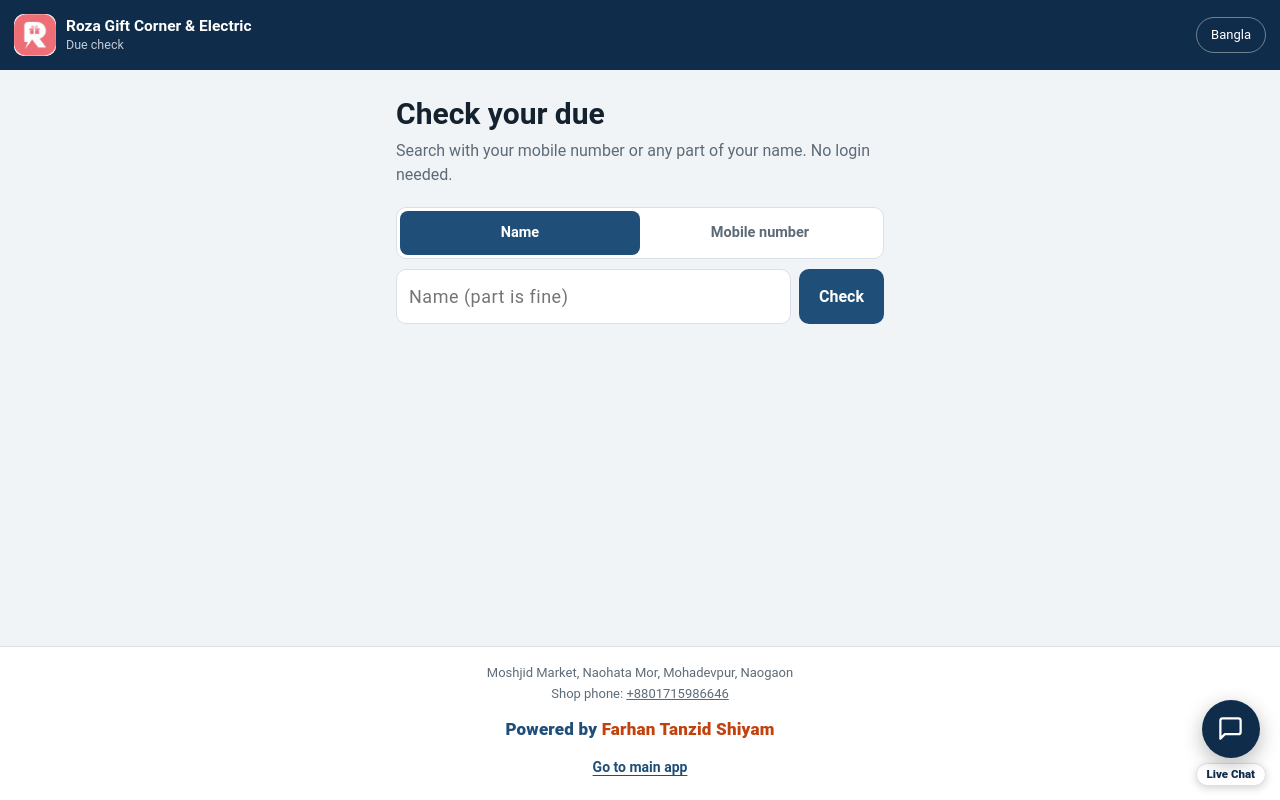
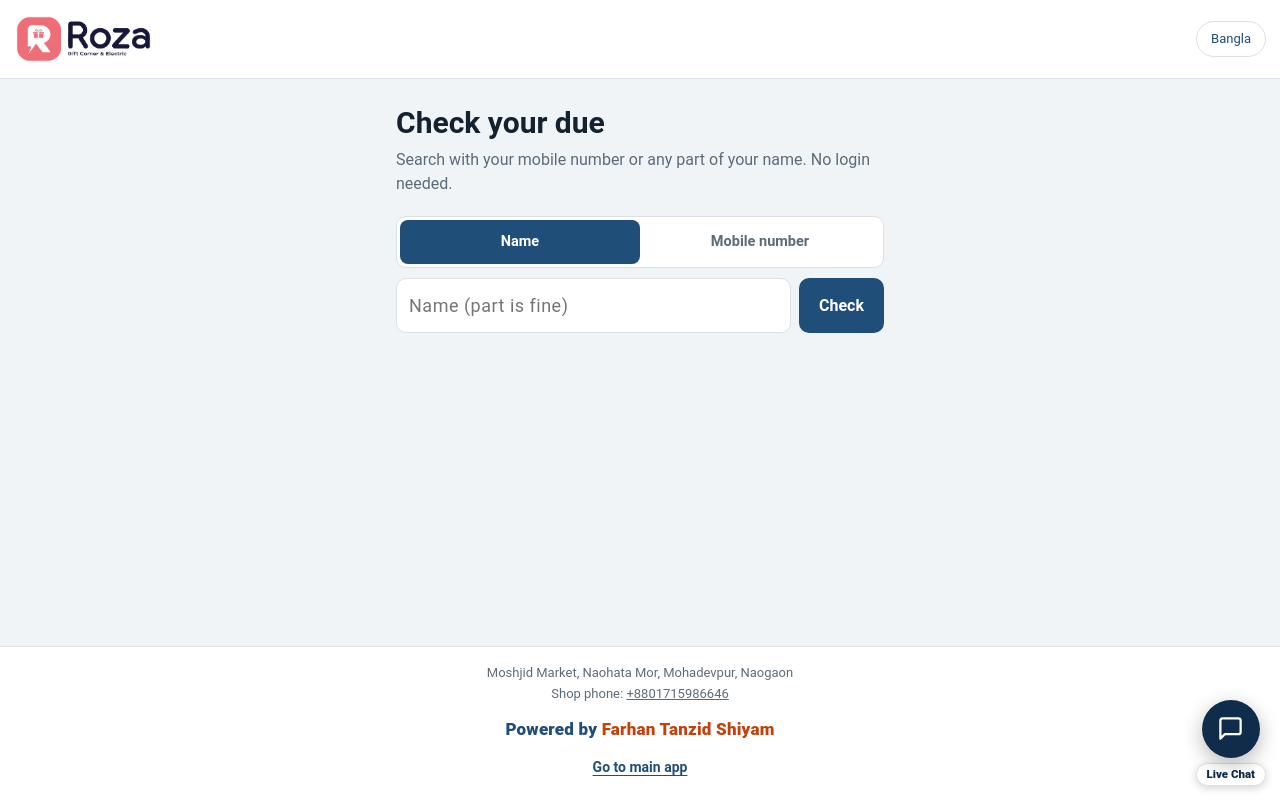
Before and after one commit to farhanshiyam/due-checker, a plain HTML site: page index.html in a window 1280 px wide. Drawn offline with Linux system fonts and the light colour scheme; no server answers; a web font is replaced by a local one.

Commit message:
Update index.html

```diff
--- a/index.html
+++ b/index.html
@@ -9,7 +9,8 @@
 <link rel="apple-touch-icon" href="roza-icon.png">
 <meta name="color-scheme" content="light dark">
 <title>Check your due – Roza Gift Corner &amp; Electric</title>
-<meta name="theme-color" content="#0f2d4a">
+<meta name="theme-color" content="#ffffff" media="(prefers-color-scheme: light)">
+<meta name="theme-color" content="#16202a" media="(prefers-color-scheme: dark)">
 <style>
   /* Shared Bangla font: Noto Sans Bengali, served from the main app's fonts folder (same domain) */
   @font-face{font-family:'Noto Sans Bengali';font-style:normal;font-weight:100 900;font-display:swap;src:url('/sites/fonts/noto-sans-bengali-bengali-wght-normal.woff2') format('woff2');unicode-range:U+0951-0952,U+0964-0965,U+0980-09FE,U+1CD0,U+1CD2,U+1CD5-1CD6,U+1CD8,U+1CE1,U+1CEA,U+1CED,U+1CF2,U+1CF5-1CF7,U+200C-200D,U+20B9,U+25CC,U+A8F1}
@@ -33,11 +34,17 @@
     padding:14px max(14px,env(safe-area-inset-right,0px)) 14px max(14px,env(safe-area-inset-left,0px));padding-top:calc(14px + env(safe-area-inset-top,0px))}
   header>div:not(.logo){min-width:0;flex:1 1 auto}
   .logo{width:42px;height:42px;border-radius:10px;background:#fff;color:#0f2d4a;display:grid;place-items:center;font-weight:800;font-size:11.5px;line-height:1;letter-spacing:.2px;white-space:nowrap;overflow:hidden;flex:none}
-  .logo{position:relative}.logo>img{position:absolute;inset:0;width:100%;height:100%;object-fit:cover;background:#fff;border-radius:inherit}
+  .logo{position:relative}.logo>img{position:absolute;inset:0;width:100%;height:100%;object-fit:contain}
+  header{background:var(--paper);color:var(--ink);border-bottom:1px solid var(--line)}
+  .brand{display:flex;align-items:center;min-width:0}
+  .brand img{display:block;height:50px;width:auto;max-width:100%;object-fit:contain;background:#fff;border-radius:10px}
+  .brand .bt{display:none}.brand.nologo img{display:none}.brand.nologo .bt{display:block}
+  @media (prefers-color-scheme:dark){.brand img{box-sizing:content-box;height:38px;padding:4px 10px}}
   header b{display:block;font-size:15.5px;line-height:1.3}
-  header small{display:block;opacity:.75;font-size:12.5px;line-height:1.4}
+  header small{display:block;color:var(--muted);opacity:1;font-size:12.5px;line-height:1.4}
   .lang{margin-left:auto;flex:none;white-space:nowrap;min-height:36px;border:1px solid rgba(255,255,255,.4);background:transparent;color:#fff;border-radius:999px;padding:6px 14px;font:inherit;font-size:13px;cursor:pointer;touch-action:manipulation}
   .lang:hover{background:rgba(255,255,255,.14)}
+  .lang{border-color:var(--line);color:var(--navy)}.lang:hover{background:var(--bg)}
   main{flex:1 0 auto;width:100%;max-width:520px;margin:0 auto;padding:24px max(16px,env(safe-area-inset-right,0px)) 24px max(16px,env(safe-area-inset-left,0px))}
   h1{font-size:clamp(22px,6vw,30px);line-height:1.3;margin:0 0 6px;font-weight:700}
   .sub{margin:0 0 20px;color:var(--muted)}
@@ -91,8 +98,7 @@
 </head>
 <body>
 <header>
-  <div class="logo" aria-hidden="true"><span>RGCE</span><img src="roza-icon-192.png" alt="" decoding="async" onload="var t=this.previousElementSibling;if(t)t.hidden=true" onerror="this.remove()"></div>
-  <div><b>Roza Gift Corner &amp; Electric</b><small data-t="tag">Due check</small></div>
+  <div class="brand"><img src="roza-logo.png" alt="Roza Gift Corner &amp; Electric" decoding="async" onerror="this.parentNode.classList.add('nologo')"><div class="bt"><b>Roza Gift Corner &amp; Electric</b><small data-t="tag">Due check</small></div></div>
   <button class="lang" id="lang" type="button">বাংলা</button>
 </header>
 
```
